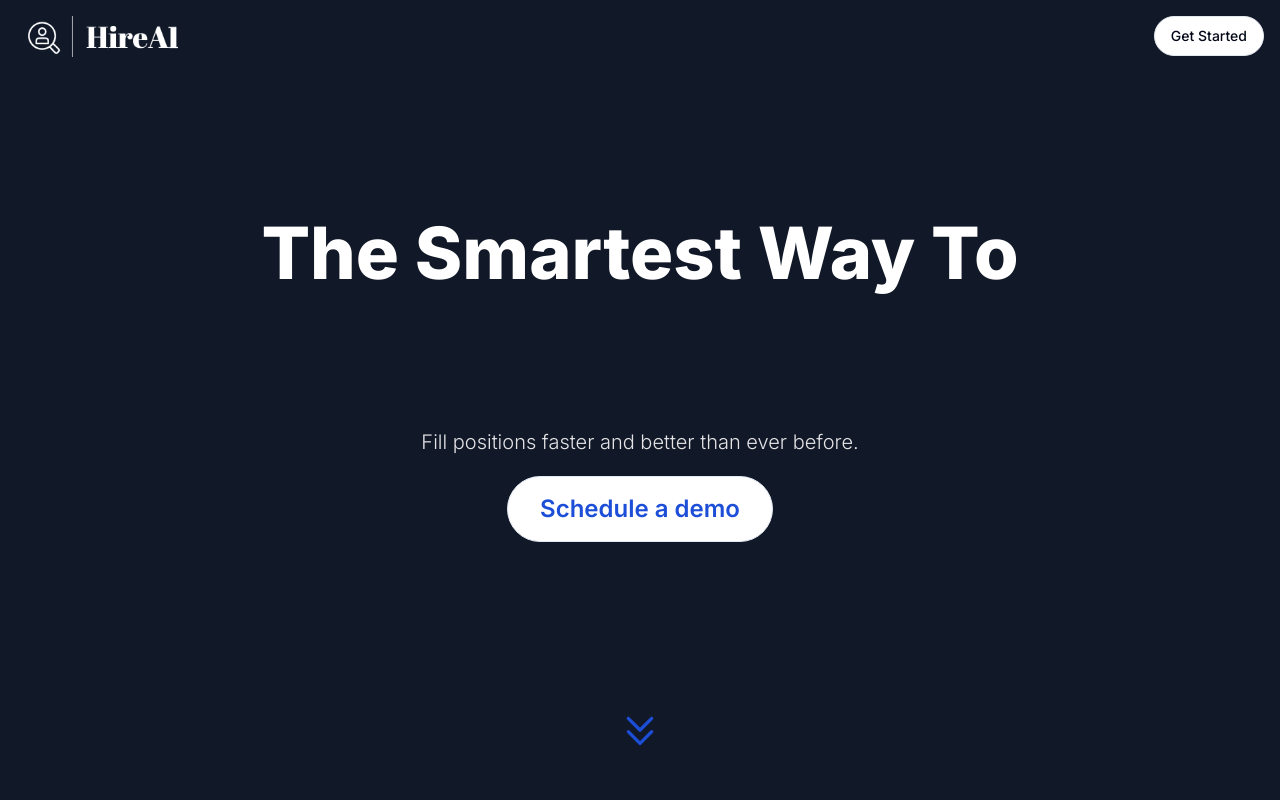
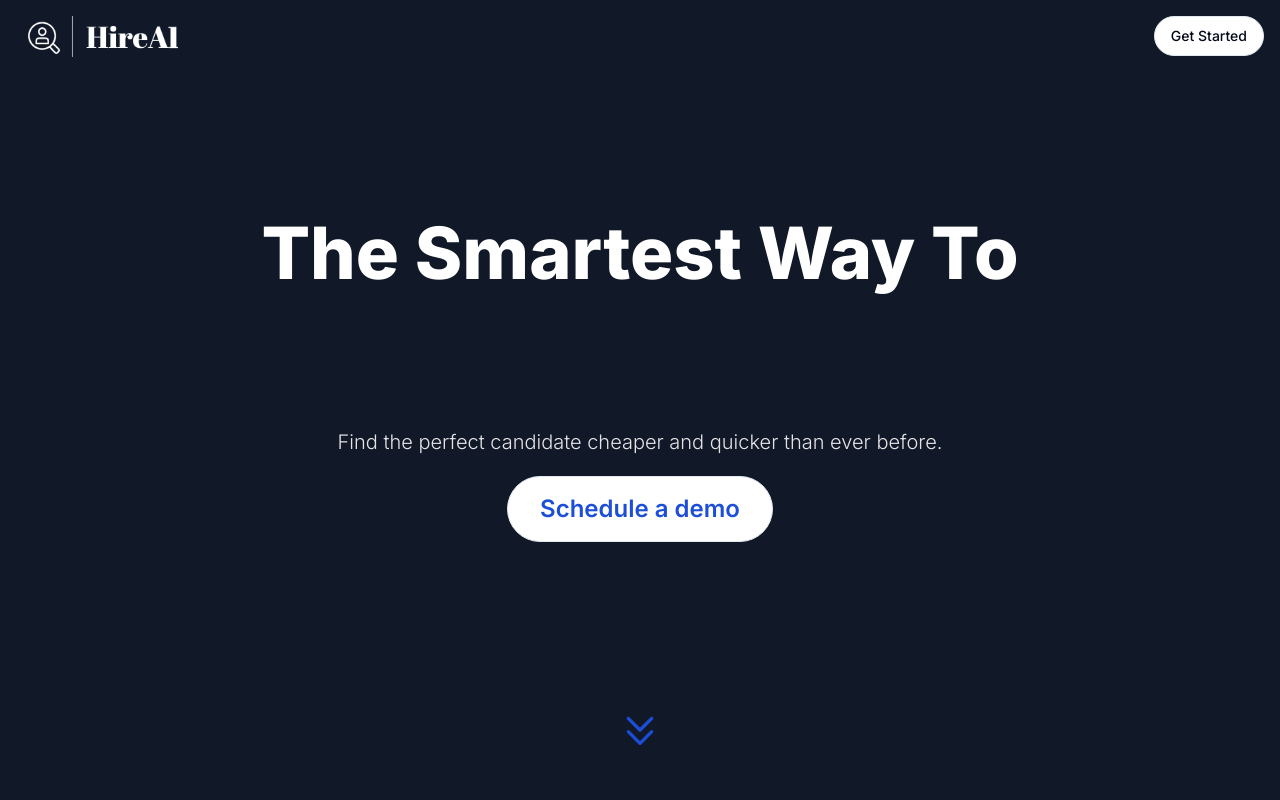
Before and after one commit to MarcPashin/hireai, a Next.js app: page / in a window 1280 px wide. Shown: the top 800 px of the page. Built offline with nearby package versions, Linux system fonts and the light colour scheme.

Commit message:
I broke my own things again

```diff
--- a/components/landing-content.tsx
+++ b/components/landing-content.tsx
@@ -122,7 +122,7 @@ export const LandingContent = () => {
             <br></br>
                 <h1 className="text-2xl md:text-4xl font-bold text-center pt-25 mt-15 mb-2">Hire top candidates faster</h1>
                 <p className="text-center text-sm md:text-base text-gray-300">
-                    by using HireAI's AI powered Applicant Tracking System.
+                    by using HireAI&apos;s AI powered Applicant Tracking System.
                 </p>
             <br></br>
             <br></br>
--- a/components/landing-hero.tsx
+++ b/components/landing-hero.tsx
@@ -40,7 +40,7 @@ export const LandingHero = () => {
                 </div>
             </div>
             <div className="text-center text-sm md:text-xl font-light text-zinc-200">
-                Fill positions faster and better than ever before.
+                Find the perfect candidate cheaper and quicker than ever before.
             </div>
             <div className="flex justify-center">
             <a href="https://calendly.com/marc-pashin/30min" target="_blank" rel="noopener noreferrer">
--- a/package.json
+++ b/package.json
@@ -22,6 +22,7 @@
     "react-confetti": "^6.1.0",
     "react-dom": "^18",
     "react-icons": "^5.2.1",
+    "react-intersection-observer": "^9.13.0",
     "tailwind-merge": "^2.3.0",
     "tailwindcss-animate": "^1.0.7",
     "typewriter-effect": "^2.21.0"
```
Also changed, not shown: 1 other file (tests, documents, lock files or other folders).
